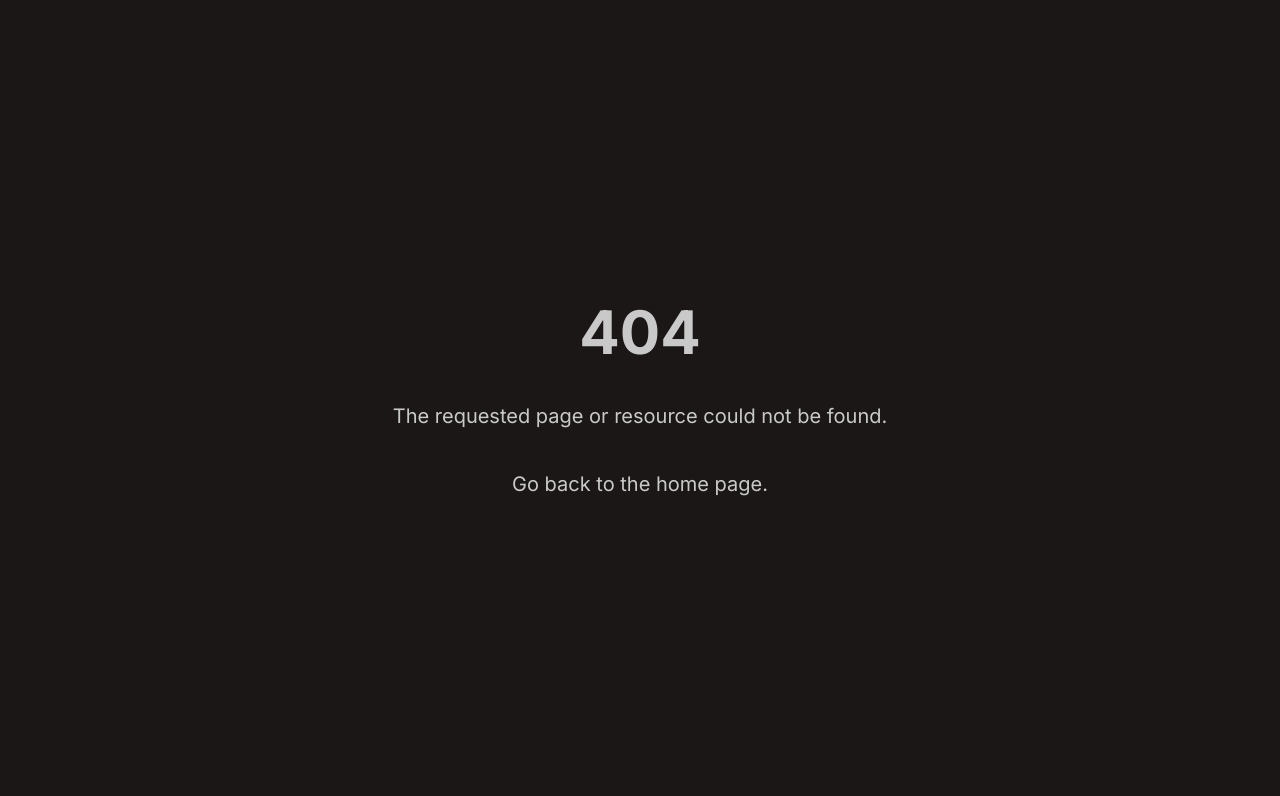
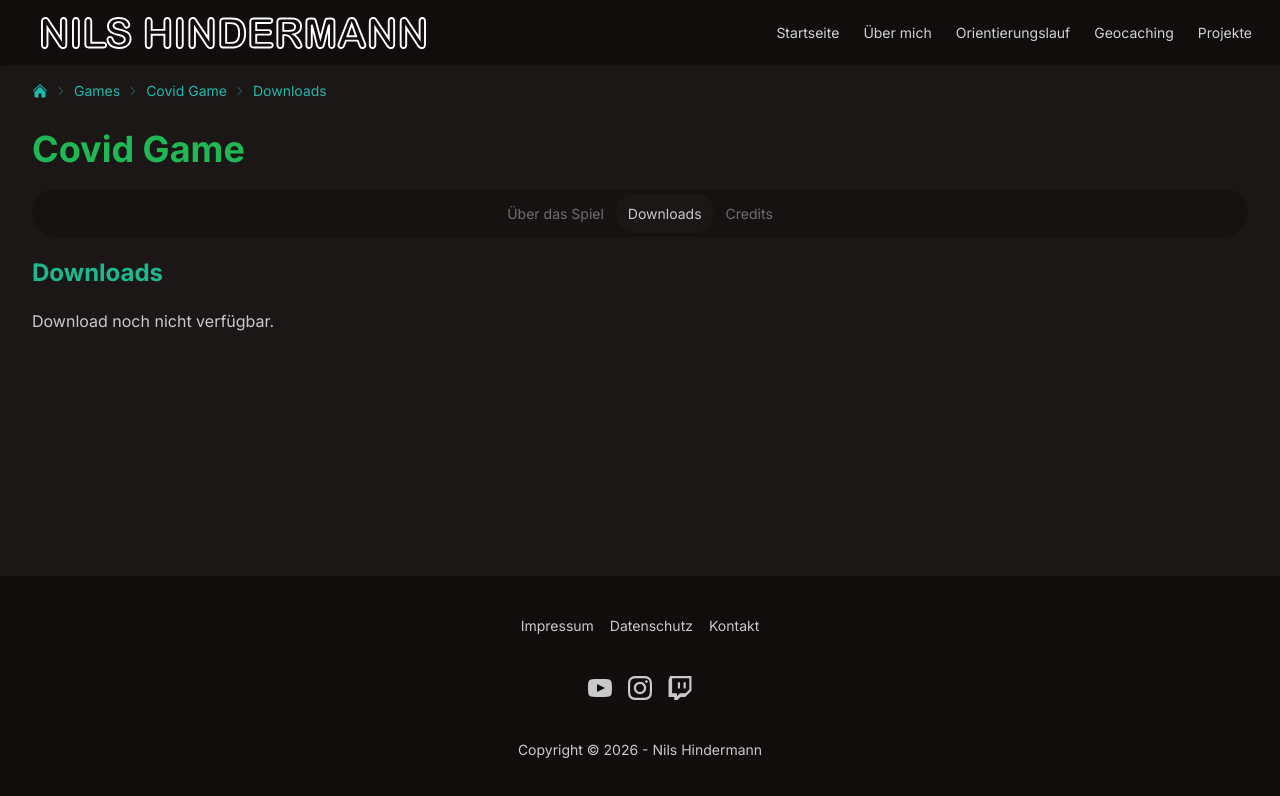
Before and after one commit to nilshindermann/nilsh.ch, a Next.js app: page /games/covid-game/downloads in a window 1280 px wide. Before the commit this address had no page. Shown: the top 796 px of the page. Built offline with nearby package versions, Linux system fonts and the light colour scheme.

Commit message:
Covid Game download coming soon

```diff
--- a/app/(default)/games/apple-vs-apples/layout.tsx
+++ b/app/(default)/games/apple-vs-apples/layout.tsx
@@ -12,7 +12,7 @@ export default function AppleVsApplesLayout({
         <GameTabs
             title={gameName}
             tabs={[
-                { href: '/games/apple-vs-apples', label: 'Beschreibung' },
+                { href: '/games/apple-vs-apples', label: 'Über das Spiel' },
                 {
                     href: '/games/apple-vs-apples/downloads',
                     label: 'Downloads',
--- /dev/null
+++ b/app/(default)/games/covid-game/downloads/page.tsx
@@ -0,0 +1,18 @@
+import { Metadata } from 'next';
+import React, { ReactElement } from 'react';
+import Image from 'next/image';
+
+export const metadata: Metadata = {
+    title: 'Downloads - Covid Game',
+    description: `Covid Game ist ein Spiel, das ich während der Corona-Pandemie entwickelt habe.
+    Damit habe ich einen Jurypreis beim Lehrlingswettbewerb Züri-Oberland 2021 gewonnen.`,
+};
+
+export default function CatchMeIfYouCanDownloadsPage(): ReactElement {
+    return (
+        <>
+            <h2>Downloads</h2>
+            <p>Download noch nicht verfügbar.</p>
+        </>
+    );
+}
--- a/app/(default)/games/covid-game/layout.tsx
+++ b/app/(default)/games/covid-game/layout.tsx
@@ -13,6 +13,7 @@ export default function CovidGameLayout({
             title={gameName}
             tabs={[
                 { href: '/games/covid-game', label: 'Über das Spiel' },
+                { href: '/games/covid-game/downloads', label: 'Downloads' },
                 { href: '/games/covid-game/credits', label: 'Credits' },
             ]}
         >
```
